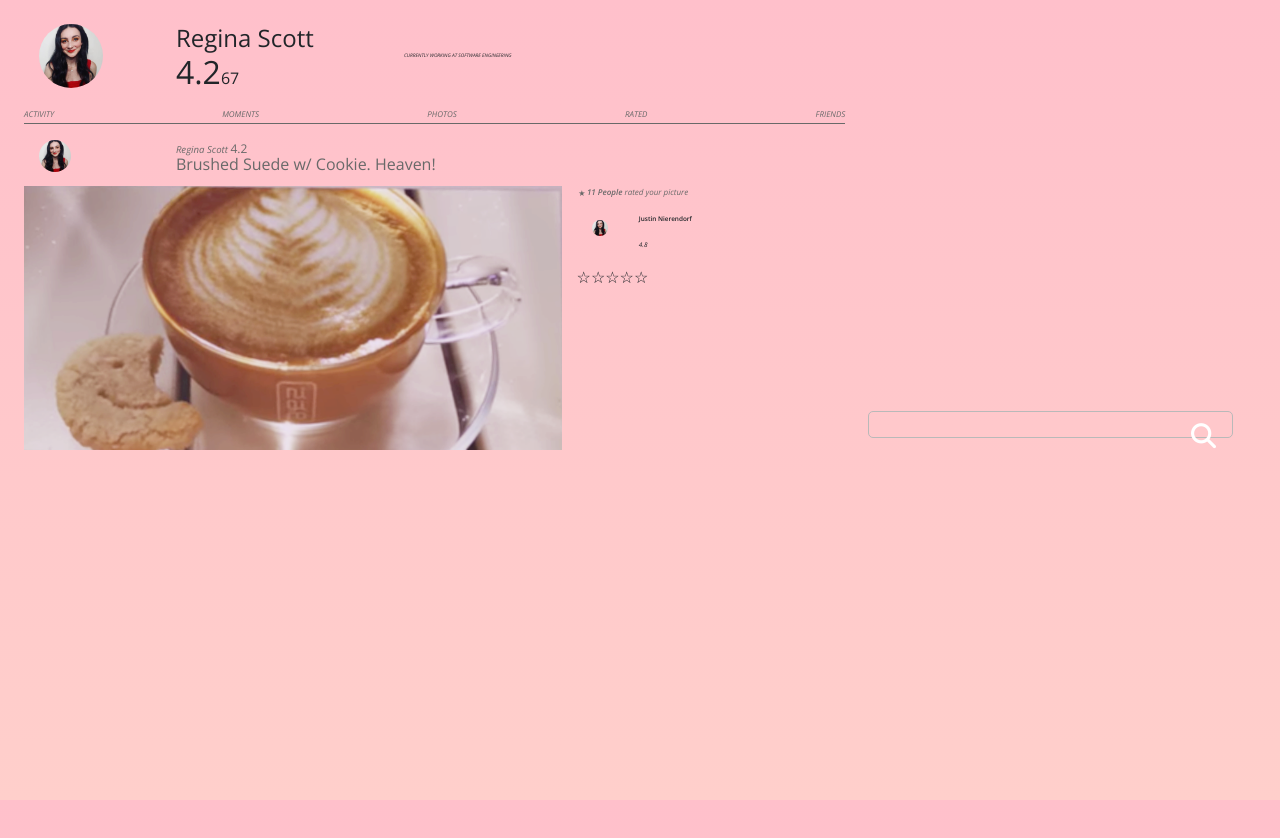
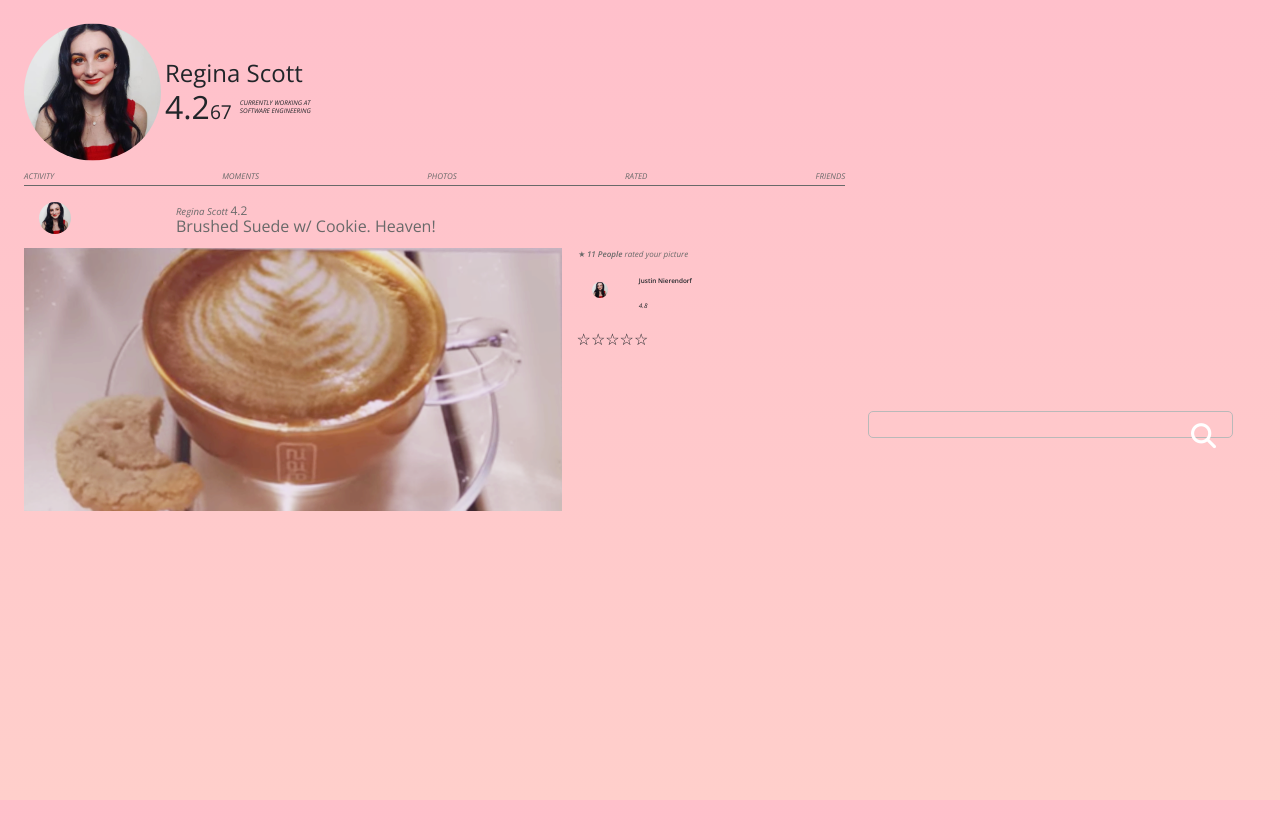
Before and after one commit to reginapizza/nosediveUI, a website built with webpack: page index.html in a window 1280 px wide. Built offline with nearby package versions, Linux system fonts and the light colour scheme; files whose address does not match are found by name.

Commit message:
Fixed spacing on user header pic, name, occupation

```diff
--- a/assets/styles/index.scss
+++ b/assets/styles/index.scss
@@ -45,8 +45,12 @@ label {
   font-weight: 600;
 }
 
+.content {
+  width: 70%
+}
+
 .decimals {
-  font-size: 1rem;
+  font-size: 1.2rem;
 }
 
 .medium-text {
@@ -88,6 +92,10 @@ label {
   }
 }
 
+.occupation-container {
+  max-width: 100px;
+}
+
 .post {
   color: $dark-grey;
   font-weight: 300;
@@ -96,8 +104,10 @@ label {
 
 .profile-pic {
   border-radius: 50%;
-  height: 4rem;
-  width: 4rem;
+  position: relative;
+  top: 50%;
+  transform: translateY(-50%);
+  width: 100%;
 }
 
 .small-avatar {
@@ -130,9 +140,10 @@ label {
 
 .user-header-occupation {
   align-items: left;
-  font-size: .3rem;
+  font-size: .4rem;
   font-style: italic;
   font-weight: 200;
+  text-align: left;
   text-transform: uppercase;
 }
 
@@ -146,7 +157,7 @@ label {
 .sidebar {
   margin: 0;
   padding: 0;
-  width: 25vw;
+  width: 20%;
   height: 100vh;
   position: fixed;
   overflow: auto;
--- a/index.html
+++ b/index.html
@@ -21,19 +21,19 @@
     <!-- Page Content  -->
     <div id="content" class="col-8">
       <div class="row">
-        <div class="col-2 ml-0 mr-0">
+        <div class="col-2 ml-0 mr-0 pl-0 pr-0">
           <img class="profile-pic" src="./public/me.png" alt="Avatar">
         </div>
-        <div class="col-10">
+        <div class="col-10 d-flex flex-column justify-content-center">
           <div class="row mb-0">
-            <h1 class="user-header col-12 mb-0">Regina Scott</h1>
+            <h1 class="user-header col-12 mb-0 pl-1">Regina Scott</h1>
           </div>
-          <div class="row mt-0">
-            <div class="col-4 ml-0 mr-0">
-              <h2 class="user-header-rating"> 4.2<span class="decimals">67</span></h2>
+          <div class="row mt-0 d-flex">
+            <div class="ml-0 mr-0 mb-0 pr-0 pl-1 pb-0">
+              <h2 class="user-header-rating mb-0"> 4.2<span class="decimals">67</span></h2>
             </div>
-            <div class="col-6 ml-0 mr-0">
-              <h3 class="user-header-occupation mr-0 mt-0">currently working at software engineering</h3>
+            <div class="ml-0 mr-0 pr-0 pl-2 d-flex flex-column justify-content-center occupation-container">
+              <h3 class="user-header-occupation mr-0 mt-0 mb-0">currently working at software engineering</h3>
             </div>
           </div>
           <!--ends current user bar-->
```
